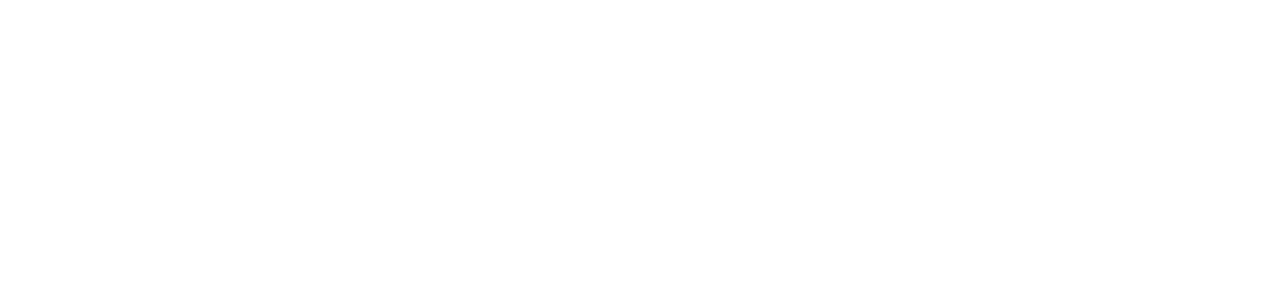
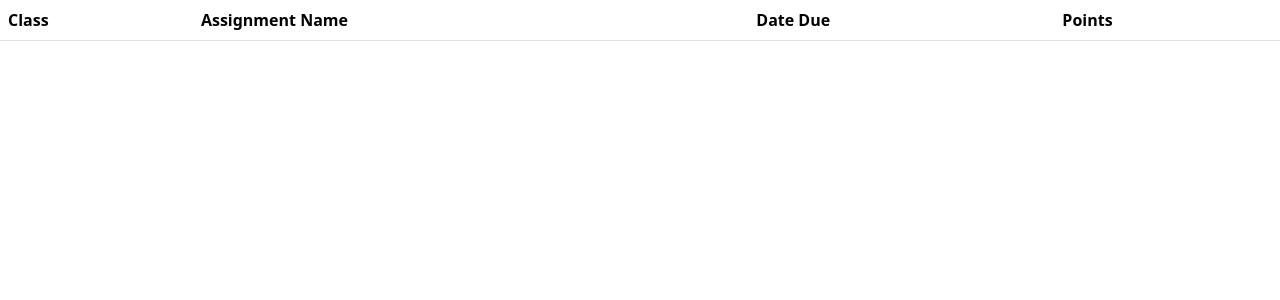
Before and after one commit to Smarijo/UI_Project2, a React (Vite) app: page /courses/1/assignments in a window 1280 px wide. Before the commit this address had no page. Shown: the top 300 px of the page. Built offline with nearby package versions, Linux system fonts and the light colour scheme.

Commit message:
Added different files for all assn and course assn

```diff
--- a/components/AssignmentsBox.jsx
+++ b/components/AssignmentsBox.jsx
@@ -1,6 +1,6 @@
 import React from "react"
 import { BrowserRouter as Router, Routes, Route, Link } from "react-router-dom";
-import Assignments from "../pages/Assignments";
+import Assignments from "../pages/AllAssignments";
 
 
 class AssignmentsBox extends React.Component{
@@ -16,7 +16,7 @@
         return(
             <>
                 <div className="card w-50">
-                    <Link to="assignments" className="card-header">
+                    <Link to="/assignments" className="card-header">
                         Upcoming Assignments
                     </Link>
                     <div className="card-body">
--- /dev/null
+++ b/pages/CourseAssignments.jsx
@@ -0,0 +1,33 @@
+import React from "react"
+
+class CourseAssignments extends React.Component{
+    constructor(props){
+        super(props);
+        this.state = {
+        };
+    }
+
+    render(){
+        return(
+            <>
+                <table className="table">
+                    <thead>
+                        <tr>
+                            <th>Class</th>
+                            <th>Assignment Name</th>
+                            <th>Date Due</th>
+                            <th>Points</th>
+                        </tr>
+                    </thead>
+                    <tbody>
+                        <tr>
+
+                        </tr>
+                    </tbody>
+                </table>
+            </>
+        )
+    }
+}
+
+export default CourseAssignments
--- a/src/App.jsx
+++ b/src/App.jsx
@@ -6,13 +6,14 @@
 // import UI from '/pages/UI'
 // import ComputerGraphics from '/pages/ComputerGraphics'
 import 'bootstrap/dist/css/bootstrap.min.css'
-import Assignments from '/pages/Assignments'
+import Assignments from '/pages/AllAssignments'
 import Shop from '/pages/Shop'
 import Zoom from '../components/Zoom'
 import Files from '/pages/Files'
 import Grades from '/pages/Grades'
 import Modules from '/pages/Modules'
 import Announcements  from "../pages/Announcements";
+import CourseAssignments from "../pages/CourseAssignments";
 
 function App() {
 
@@ -30,6 +31,7 @@
           <Route path="/courses/:course/files" element={<Files />} />
           <Route path="/courses/:course/modules" element={<Modules />} />
           <Route path="/courses/:course/announcements" element={<Announcements />} />
+          <Route path="/courses/:course/assignments" element={<CourseAssignments />} />
           <Route path="/shop" element={<Shop />} />
         </Routes>
       </BrowserRouter>
```
Also changed, not shown: pages/AllAssignments.jsx (renamed from pages/Assignments.jsx).
